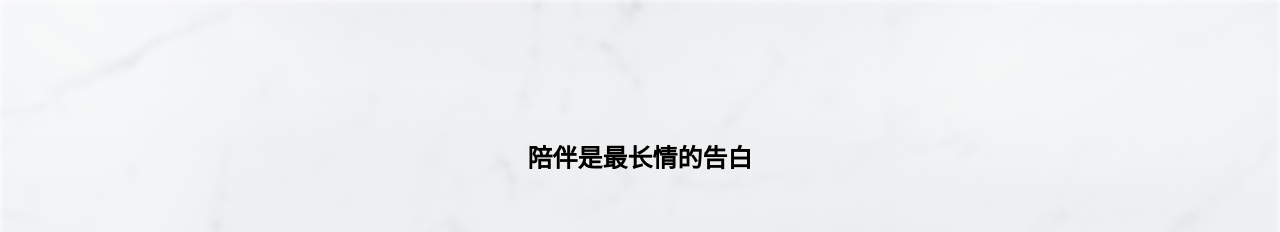
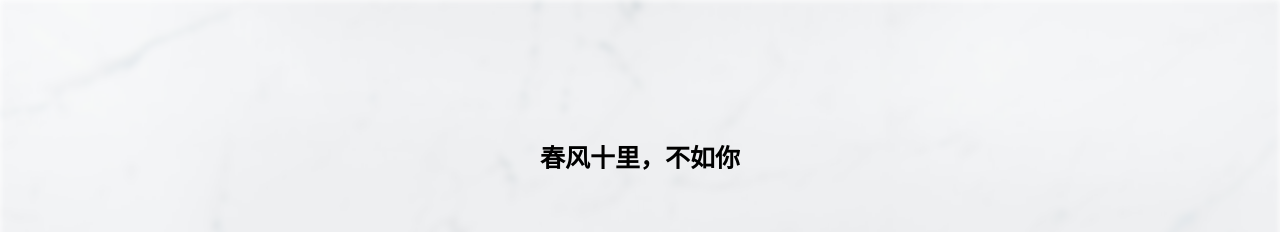
Before and after one commit to cy920820/marriage-calculator, a plain HTML site: page index.html in a window 1280 px wide. Shown: the top 232 px of the page. Drawn offline with Linux system fonts and the light colour scheme.

Commit message:
Update content-title

```diff
--- a/index.html
+++ b/index.html
@@ -11,7 +11,7 @@
 <body>
   <div class="bg"></div>
   <div class="content">
-    <h1 class="content-title">陪伴是最长情的告白</h1>
+    <h1 class="content-title">春风十里，不如你</h1>
     <div class="content-countdown">
       <h1>Mr. Cui and Ms. Zhou's countdown to marriage</h1>
       <h2 class="countdown-docs">距离结婚还有</h2>
```
